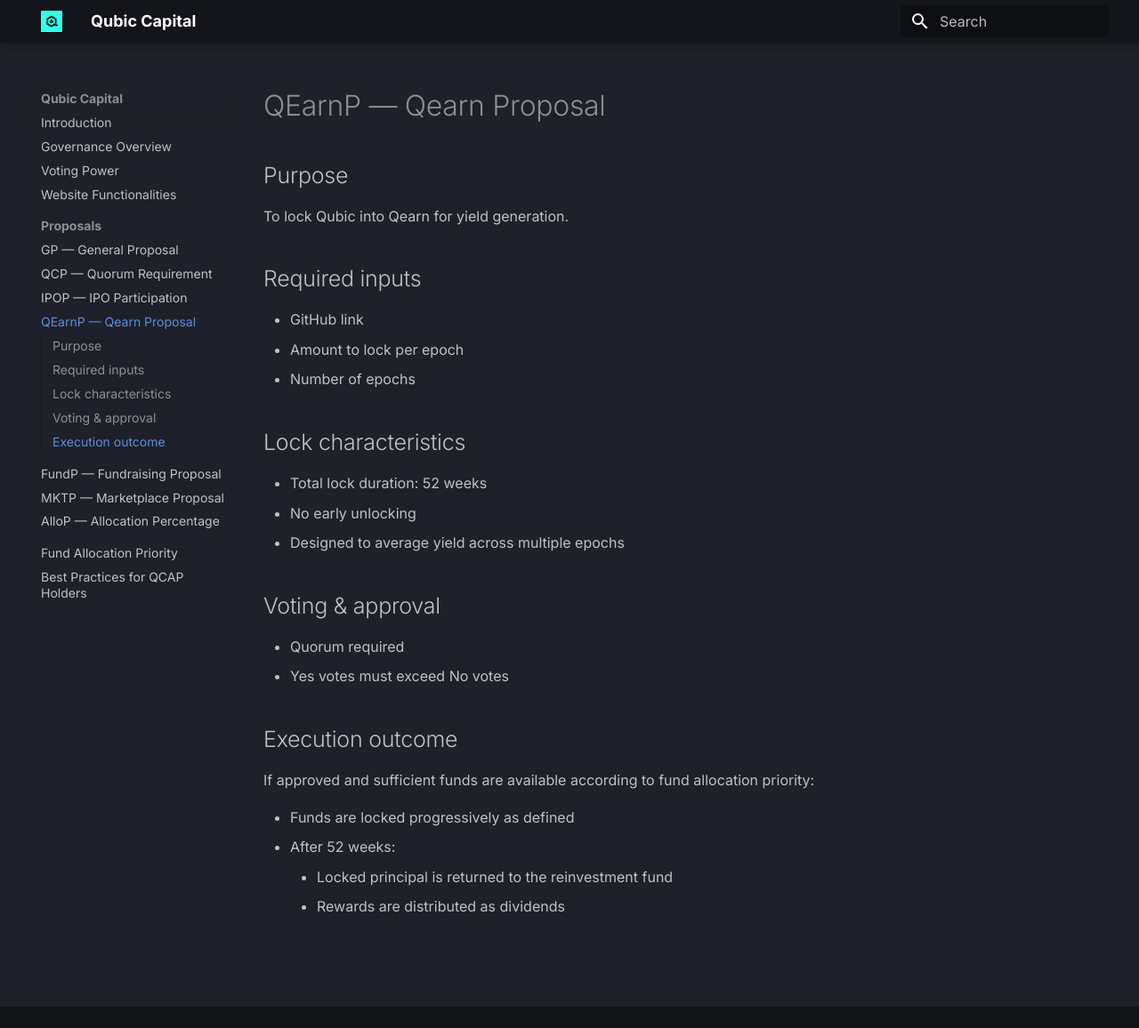
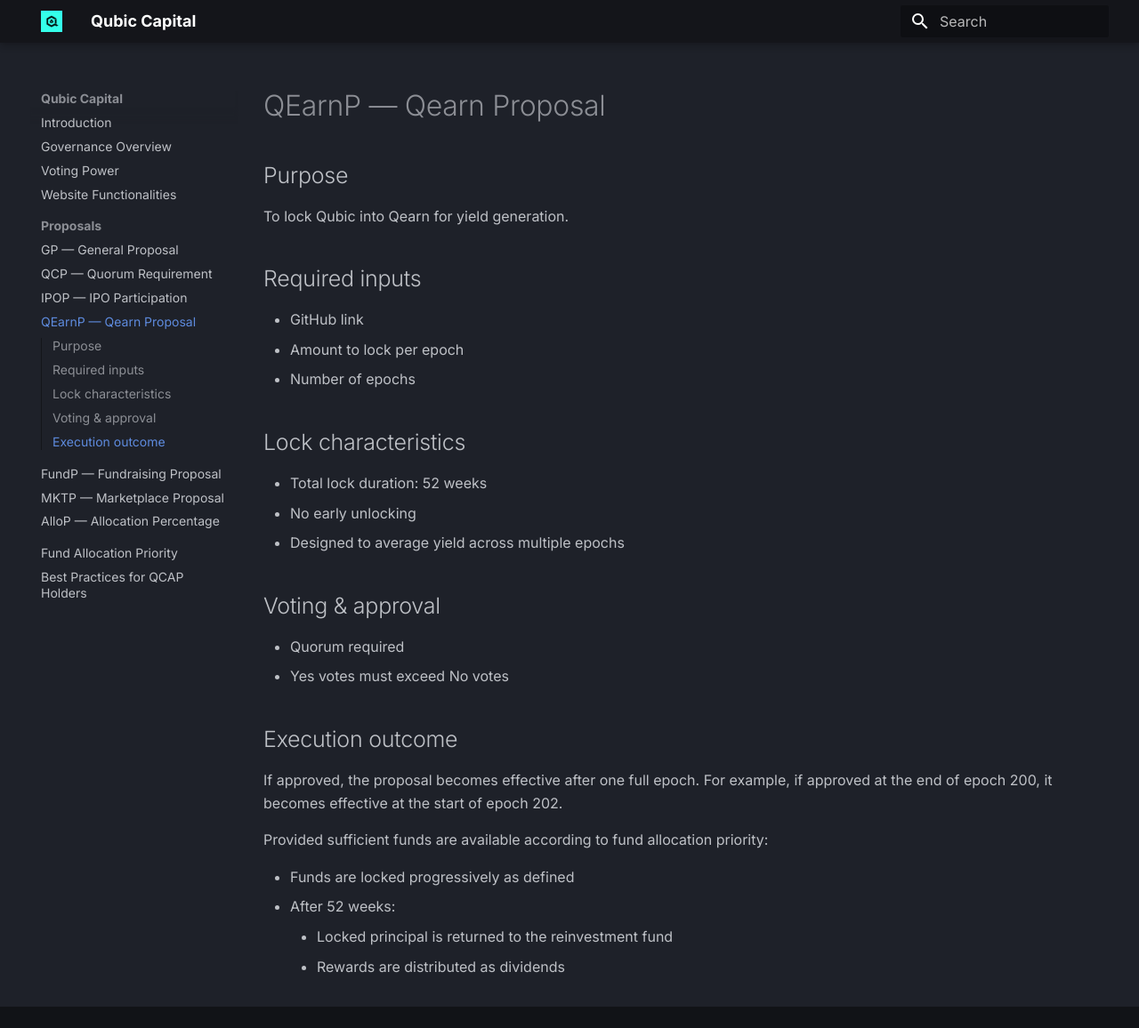
Before and after one commit to HermanToothrot10/qubic-capital-manual, an MkDocs documentation site: the page built from docs/proposals/qearnp.md, in a window 1280 px wide and 1156 px high. Shown: the whole window at 89% size. Built offline with MkDocs 1.6.1 and Material for MkDocs 9.7.7, drawn with Linux system fonts in a browser that asks for light colours.

Commit message:
Update qearnp.md

```diff
--- a/docs/proposals/qearnp.md
+++ b/docs/proposals/qearnp.md
@@ -23,7 +23,9 @@
 
 ## Execution outcome
 
-If approved and sufficient funds are available according to fund allocation priority:
+If approved, the proposal becomes effective after one full epoch. For example, if approved at the end of epoch 200, it becomes effective at the start of epoch 202.
+
+Provided sufficient funds are available according to fund allocation priority:
 
 - Funds are locked progressively as defined
 - After 52 weeks:
```
